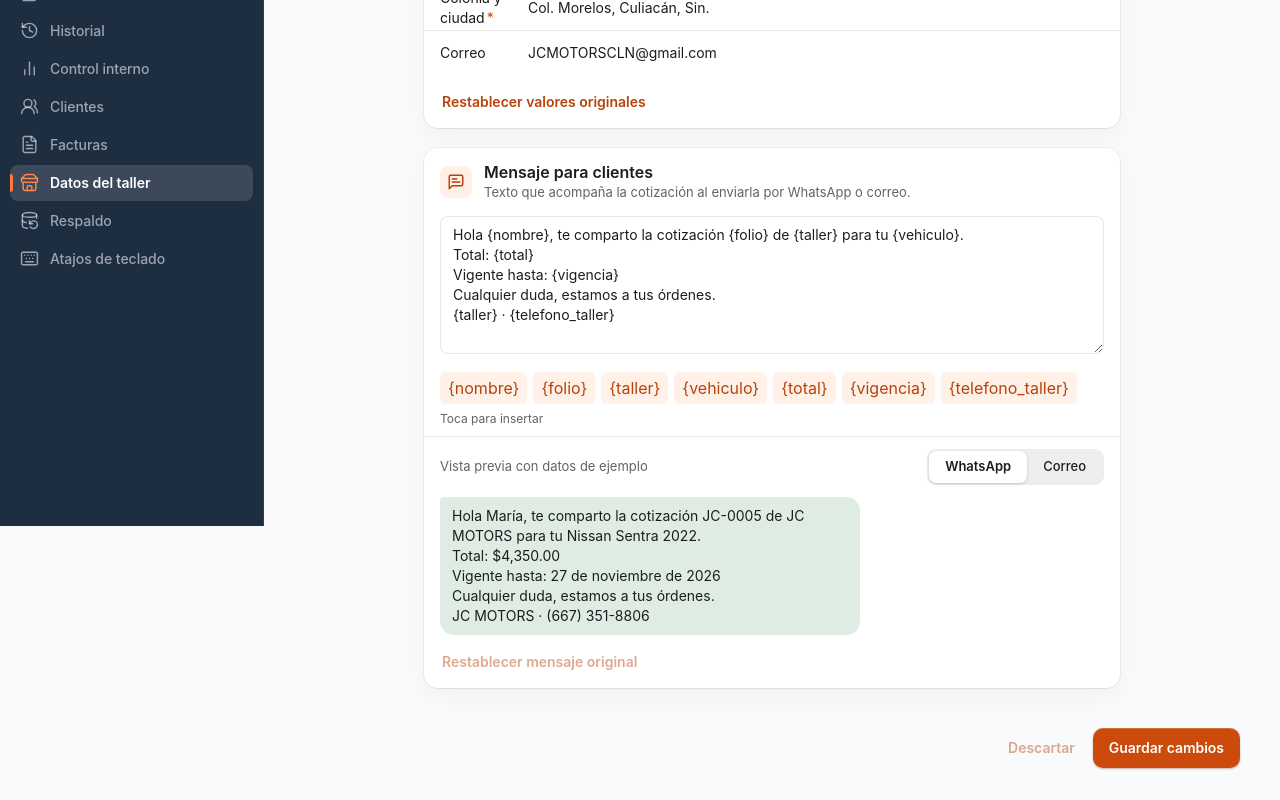
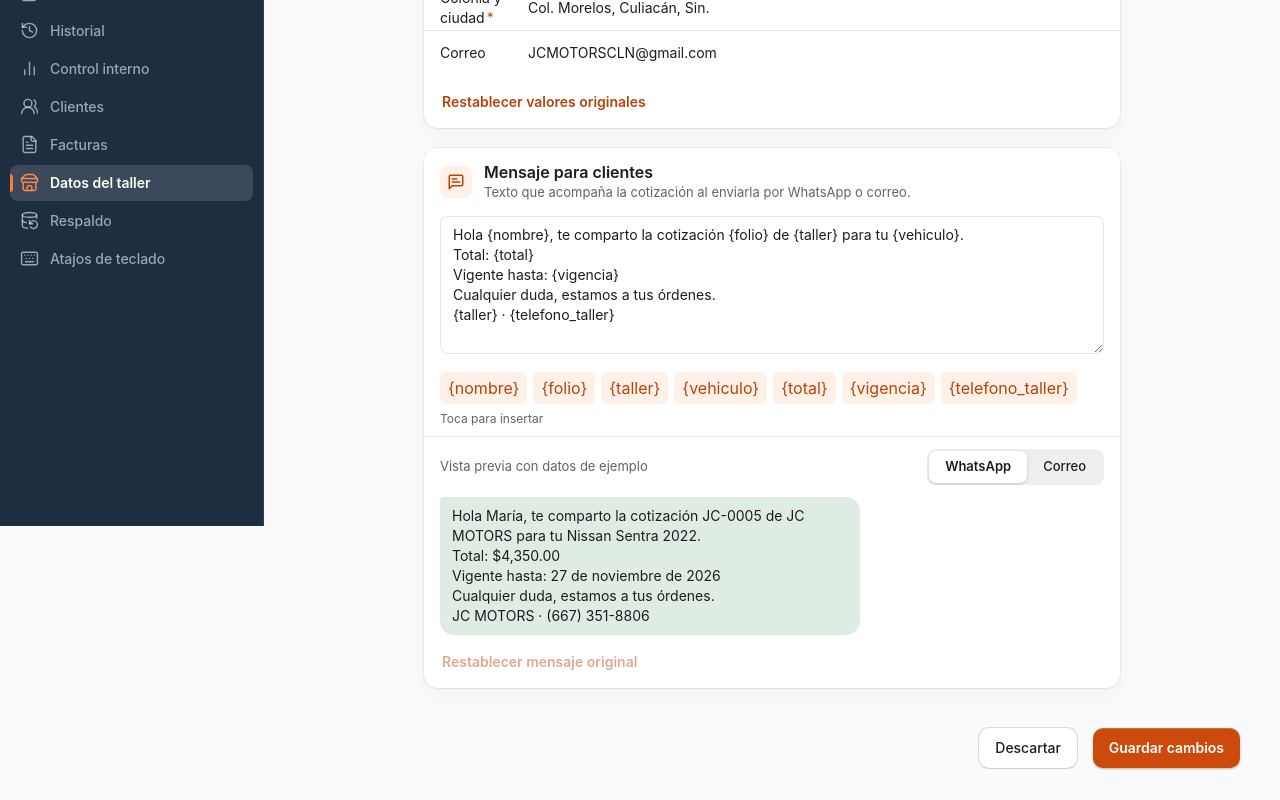
Before and after one commit to Pultron/JC-MOTORS, a React (Vite) app: page /#/datos-del-taller in a window 1280 px wide. Shown: the part 274-1074 px from the top of the page. Built offline with nearby package versions, Linux system fonts and the light colour scheme.

Commit message:
style(taller): render discard as a white secondary button

```diff
--- a/src/pages/WorkshopPage.tsx
+++ b/src/pages/WorkshopPage.tsx
@@ -225,7 +225,7 @@ export function WorkshopPage() {
       </Card>
     </div>
     <div className="taller-actions">
-      <button type="button" data-testid="taller-discard" className="taller-link" disabled={!dirty} onClick={discard}>Descartar</button>
+      <button type="button" data-testid="taller-discard" className="mac-btn mac-btn-secondary" disabled={!dirty} onClick={discard}>Descartar</button>
       <button type="button" data-testid="taller-save" className="mac-btn mac-btn-primary" disabled={!dirty} onClick={() => void save()}>Guardar cambios</button>
     </div>
   </div>;
```
